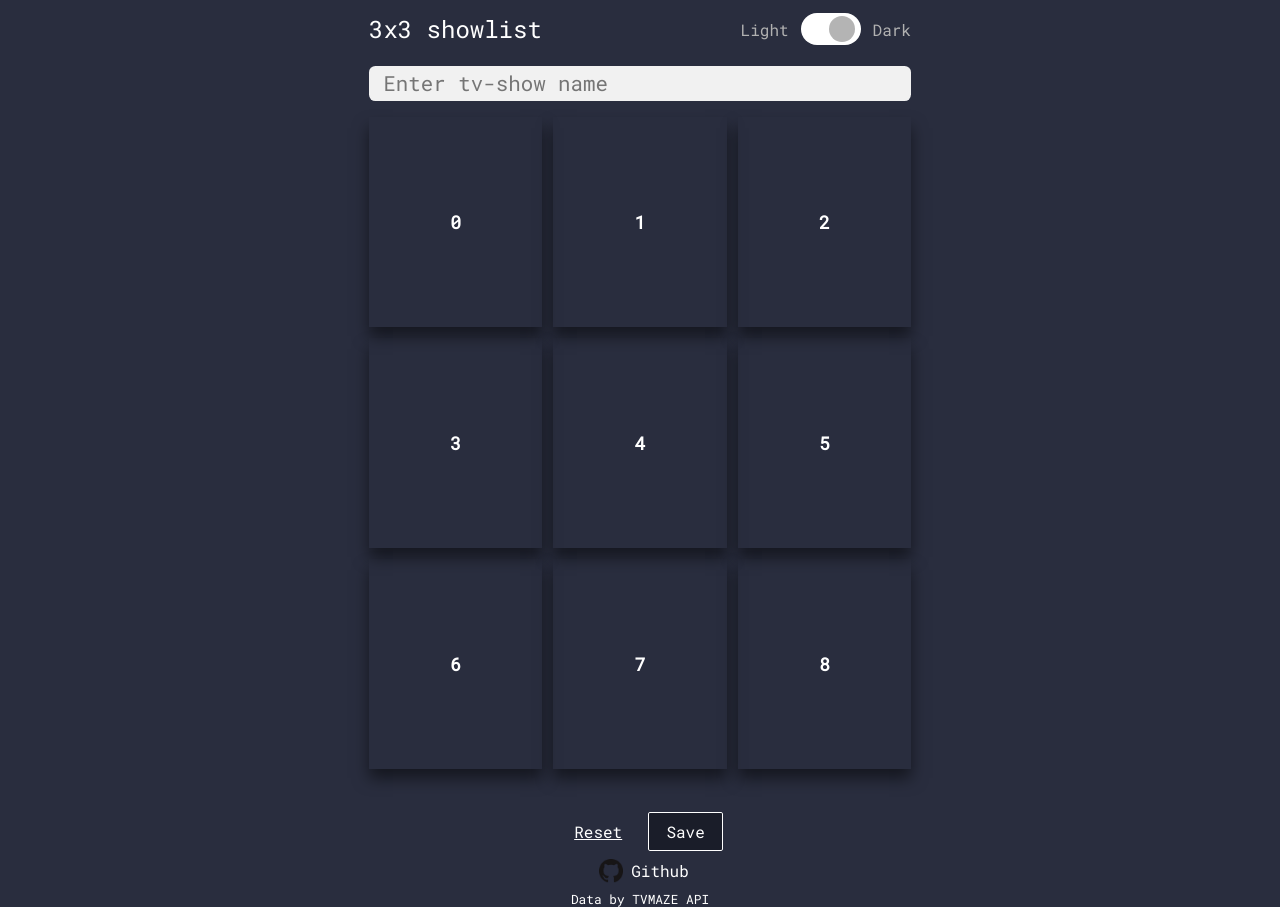
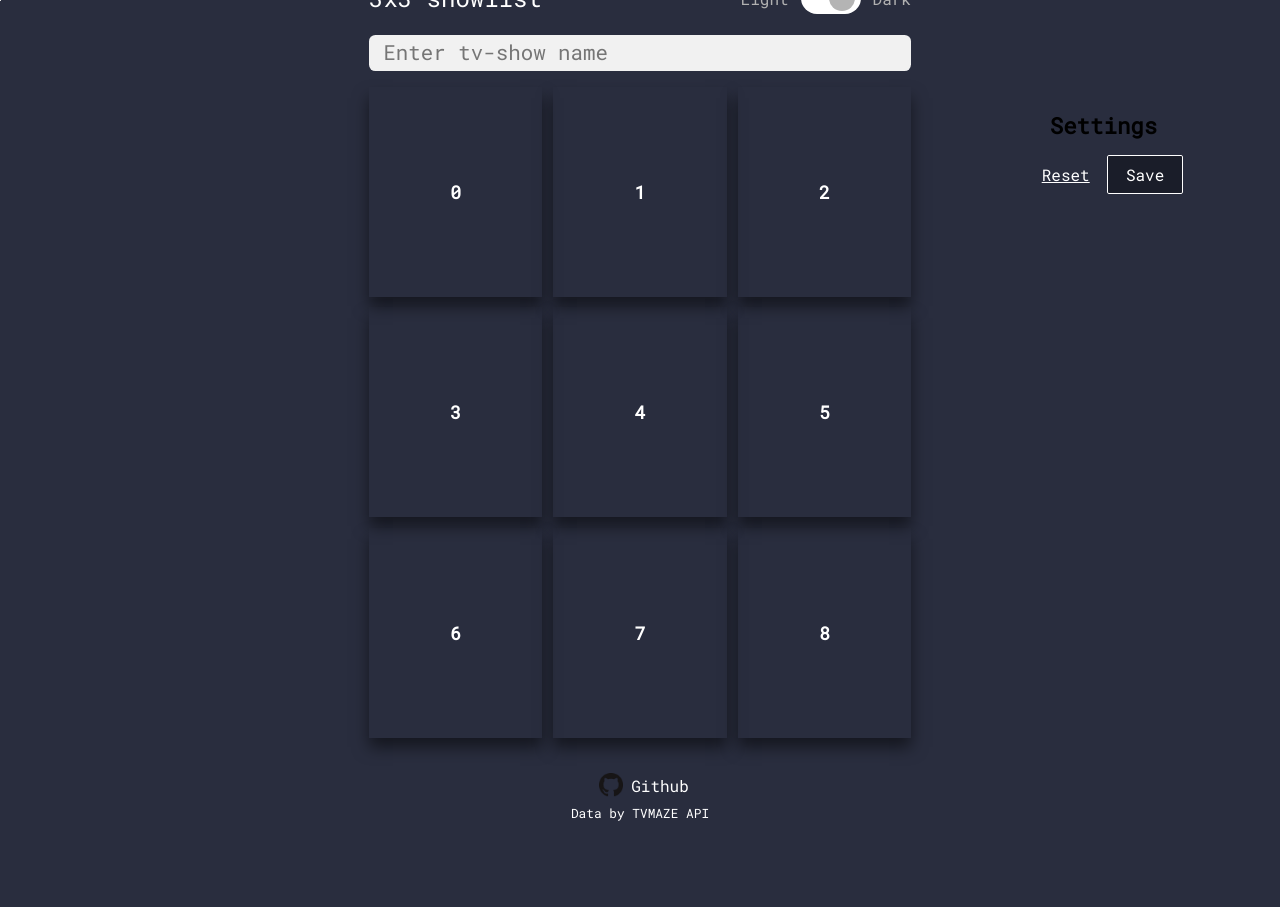
Before and after one commit to mikitaserabrakou/3x3-show-list, a React (Create React App) app: page / in a window 1280 px wide. After the commit the page ends 821 px from the top, so only its background shows below. Built offline with nearby package versions, Linux system fonts and the light colour scheme.

Commit message:
Feat: Rearange componets for new layout

```diff
--- a/src/components/App/App.module.scss
+++ b/src/components/App/App.module.scss
@@ -1,20 +1,37 @@
 .container {
+  // display: flex;
+  // flex-direction: column;
+  // width: 100%;
+  // height: 100vh;
+  // margin: 0;
+}
+
+.main {
+  display: grid;
+  grid-template-columns: 1fr 574px 1fr;
+  .layout {
     display: flex;
     flex-direction: column;
+    align-items: center;
+    justify-content: center;
     width: 100%;
     height: 100vh;
     margin: 0;
-}
-
-.main {
-  display: flex;
-  justify-content: center;
     .grid {
       display: flex;
       flex-wrap: wrap;
       justify-content: space-between;
       max-width: 574px;
       padding: 1rem;
+      flex-grow: 2;
+    }
+  }
+  &::before {
+    content: '';
+    height: 1px;
+    width: 1px;
+    display: block;
+    background-color: #e6e6e6;
   }
 }
 
--- a/src/components/App/App.tsx
+++ b/src/components/App/App.tsx
@@ -20,6 +20,7 @@ import Modal from 'components/Modal'
 import Header from 'components/Header'
 import { IShow, ICard } from 'types/Show'
 import logo from 'assets/images/GitHub-Mark-32px.png'
+import Settings from 'components/Settings'
 import styles from './App.module.scss'
 
 // initial list of show
@@ -125,7 +126,12 @@ function App(): JSX.Element {
       setShows(newShows)
     }
   }
-
+  const handleClickSave = () => {
+    const link = document.createElement('a')
+    link.download = '3x3-show-list.png'
+    link.href = image
+    link.click()
+  }
   const handleOpenModal = async () => {
     await createImage()
     setShowModal(true)
@@ -133,10 +139,11 @@ function App(): JSX.Element {
 
   return (
     <div className={styles.container}>
+      <div className={styles.main}>
+        <div className={styles.layout}>
           <Header />
+          <SearchBox onAddShow={onAddShow} />
           {showModal ? <Modal image={image} onClose={() => setShowModal(false)} /> : null}
-      <SearchBox onAddShow={onAddShow} />
-      <div className={styles.main}>
           <DndContext
             sensors={sensor}
             collisionDetection={closestCenter}
@@ -151,20 +158,21 @@ function App(): JSX.Element {
               </div>
             </SortableContext>
           </DndContext>
-      </div>
-      <div className={styles.settings}>
-        <Button type="cancel" onClick={handleReset}>
-          Reset
-        </Button>
-        <Button onClick={handleOpenModal}>Save</Button>
-      </div>
           <div className={styles.footer}>
             <div className={styles.github}>
               <img src={logo} alt="" />
               <a href="https://github.com/mikitaserabrakou/3x3-show-list">Github</a>
             </div>
-
             <a href="https://www.tvmaze.com/api">Data by TVMAZE API</a>
+          </div>
+        </div>
+        <Settings
+          onSaveClick={async () => {
+            await createImage()
+            handleClickSave()
+          }}
+          onResetClick={handleReset}
+        />
       </div>
     </div>
   )
--- a/src/components/SearchBox/SearchBox.module.scss
+++ b/src/components/SearchBox/SearchBox.module.scss
@@ -1,6 +1,7 @@
 @use 'styles/base';
 
 .search_box {
+  width: 100%;
   padding: 1rem 1rem 0 1rem;
   display: flex;
   flex-direction: row;
@@ -13,7 +14,6 @@
   line-height: 1.6;
   border: none;
   border-radius: 0.4rem;
-  max-width: 542px;
   width: 100%;
   padding-left: 0.9rem;
   background: #f1f1f1;
--- /dev/null
+++ b/src/components/Settings/Settings.module.scss
@@ -0,0 +1,9 @@
+.settings {
+  display: flex;
+  flex-direction: column;
+  align-items: center;
+  margin-top: 96px;
+  h1 {
+    font-size: 1.4rem;
+  }
+}
--- /dev/null
+++ b/src/components/Settings/Settings.tsx
@@ -0,0 +1,29 @@
+import React, { SyntheticEvent } from 'react'
+import cn from 'classnames'
+
+import Button from 'components/Button'
+import styles from './Settings.module.scss'
+
+interface ISettingsProps {
+  onSaveClick: (event: SyntheticEvent) => void
+  onResetClick: (event: SyntheticEvent) => void
+}
+
+const handleMouseDown = (event: SyntheticEvent) => {
+  event.preventDefault()
+  event.stopPropagation()
+}
+
+export function Settings({ onSaveClick, onResetClick }: ISettingsProps): JSX.Element {
+  return (
+    <div className={styles.settings}>
+      <h1>Settings</h1>
+      <div className={styles.buttons}>
+        <Button type="cancel" onClick={onResetClick}>
+          Reset
+        </Button>
+        <Button onClick={onSaveClick}>Save</Button>
+      </div>
+    </div>
+  )
+}
--- /dev/null
+++ b/src/components/Settings/index.tsx
@@ -0,0 +1 @@
+export { Settings as default } from './Settings'
```
Lines whose indentation alone changed are shown as unchanged.
